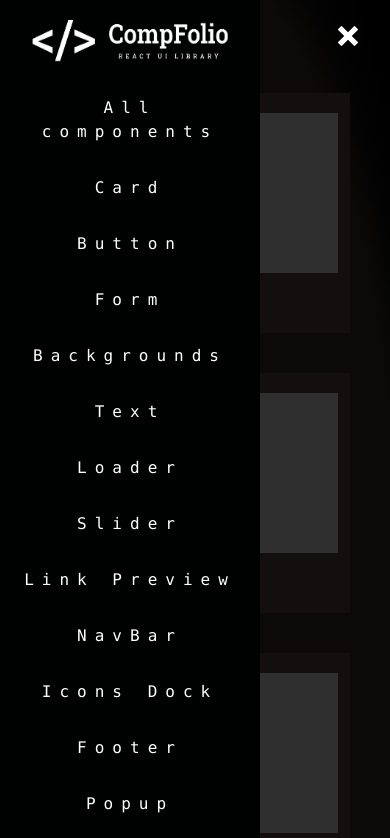
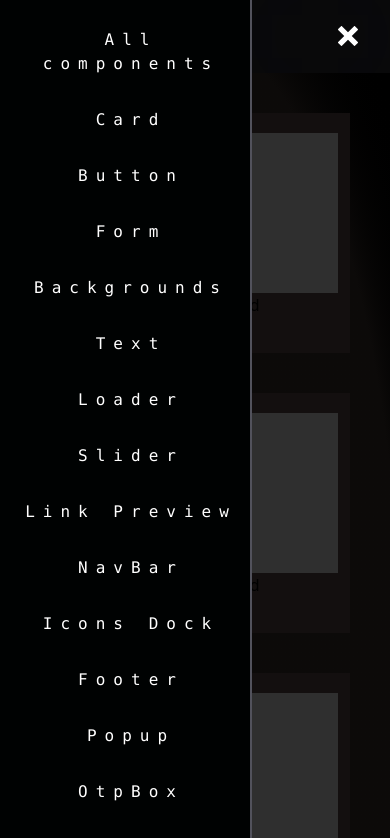
Before and after one commit to swagatchand98/Comp-Folio, a React (Vite) app: page / in a window 390 px wide. Shown: the top 838 px of the page. Built offline with nearby package versions, Linux system fonts and the light colour scheme.

Commit message:
Added Header for mobile screen making it more responsive and made the scrollbar hiddden and added border to the sidebar

```diff
--- a/package.json
+++ b/package.json
@@ -15,6 +15,7 @@
     "react-dom": "^18.3.1",
     "react-icons": "^5.4.0",
     "react-router-dom": "^7.1.5",
+    "tailwind-scrollbar-hide": "^2.0.0",
     "tailwindcss": "^4.0.3"
   },
   "devDependencies": {
@@ -27,7 +28,6 @@
     "eslint-plugin-react-hooks": "^5.0.0",
     "eslint-plugin-react-refresh": "^0.4.16",
     "globals": "^15.14.0",
-    "tailwind-scrollbar": "^4.0.0",
     "vite": "^6.0.5"
   }
 }
--- a/src/App.css
+++ b/src/App.css
@@ -1 +1,2 @@
 @import "tailwindcss";
+@plugin "tailwind-scrollbar-hide";
--- a/src/Component/contentSlider.jsx
+++ b/src/Component/contentSlider.jsx
@@ -3,18 +3,11 @@ import { DisplayCardsContext } from "../context/DisplayCardsContext";
 import { IsMenuOpenContext } from "../context/IsMenuOpenContext";
 import PageSwitcher from "./pageSwitcher";
 import DisplayCard from "./displayCard"
-import { GiHamburgerMenu } from "react-icons/gi";
-import { ImCross } from "react-icons/im";
+
 
 const ContentSlider = memo(() => {
 
-    return <SliderContent/>
-});
-
-const SliderContent = memo(() => {
-
     const { currentCards } = useContext(DisplayCardsContext);
-    const { isMenuOpen, menuOpen } = useContext(IsMenuOpenContext);
 
     //logic for tracking re-renders
      useEffect(() => {
@@ -27,15 +20,6 @@ const SliderContent = memo(() => {
     }
 
     return (<div className="bg-radial from-stone-950 from-75% to-black w-full h-fit transition-transform md:h-screen md:w-390 ">
-
-                <div className="flex justify-between items-center pt-5 px-4 md:hidden">
-                    <div>
-                        <img className="w-45" src="src/assets/logo.png" alt="logo" />
-                    </div>
-                    <div className="pr-4" onClick={menuOpen}>
-                        { isMenuOpen ? <GiHamburgerMenu size={25} color="white"/> : <ImCross size={20} color="white"/> }
-                    </div>
-                </div>
 
                 <div className="grid grid-cols-1 w-screen gap-y-10 p-10 md:w-auto md:grid md:grid-cols-2 md:grid-rows-2 md:gap-x-10 md:gap-y-10 md:pt-7 md:px-5 md:p-0 ">
 
--- /dev/null
+++ b/src/Component/header.jsx
@@ -0,0 +1,22 @@
+import { useContext } from "react";
+import { IsMenuOpenContext } from "../context/IsMenuOpenContext";
+import { GiHamburgerMenu } from "react-icons/gi";
+import { ImCross } from "react-icons/im";
+
+const Header = () => {
+
+    const { isMenuOpen, menuOpen } = useContext(IsMenuOpenContext);
+
+    return <div className="flex justify-between items-center py-5 px-4 bg-transparent backdrop-blur-3xl sticky top-0 z-20 md:hidden">
+
+          <div>
+              <img className="w-45" src="src/assets/logo.png" alt="logo" />
+          </div>
+          <div className="pr-4" onClick={menuOpen}>
+              { isMenuOpen ? <GiHamburgerMenu size={25} color="white"/> : <ImCross size={20} color="white"/> }
+          </div>
+
+    </div>
+}
+
+export default Header;
--- a/src/Component/sideBar.jsx
+++ b/src/Component/sideBar.jsx
@@ -8,8 +8,8 @@ const SideBar = () => {
     const { isMenuOpen } = useContext(IsMenuOpenContext)
 
     return <aside id="sidebar" className={`z-40 w-65 h-screen fixed transition-transform -translate-x-full md:translate-x-0 md:h-screen md:w-90 md:static ${isMenuOpen ? "-translate-x-full" : "translate-x-0"}`}>
-        <div className="h-full px-3 py-4 overflow-y-scroll bg-[#000202] ">
-            <div className="flex justify-center items-center pb-5 my-x">
+        <div className="h-full pl-3 mr-2 py-4 overflow-y-scroll bg-[#000202] scrollbar-hide border-zinc-600 border-r-2 ">
+            <div className="justify-center items-center pb-5 my-x hidden md:flex">
                 <img className="h-12" src="/src/assets/logo.png" alt="CompFolio" />
             </div>
 
--- a/src/Screens/home.jsx
+++ b/src/Screens/home.jsx
@@ -1,17 +1,19 @@
+import { BrowserRouter } from "react-router-dom"
 import SideBar from "../Component/sideBar"
 import ContentSlider from "../Component/contentSlider"
-import { BrowserRouter } from "react-router-dom"
+import Header from "../Component/header"
 import DisplayCardsContextProvider from "../context/DisplayCardsContext"
 import IsMenuOpenContextProvider from "../context/IsMenuOpenContext"
 
 const Home = () => {
 
-    return <div className="flex h-screen ">
+    return <div className="md:flex bg-zinc-950">
         <DisplayCardsContextProvider>
             <IsMenuOpenContextProvider>
                  <BrowserRouter>
 
                     <SideBar/>
+                    <Header/>
                     <ContentSlider/>
 
                  </BrowserRouter>
```
Also changed, not shown: 1 other file (tests, documents, lock files or other folders).
